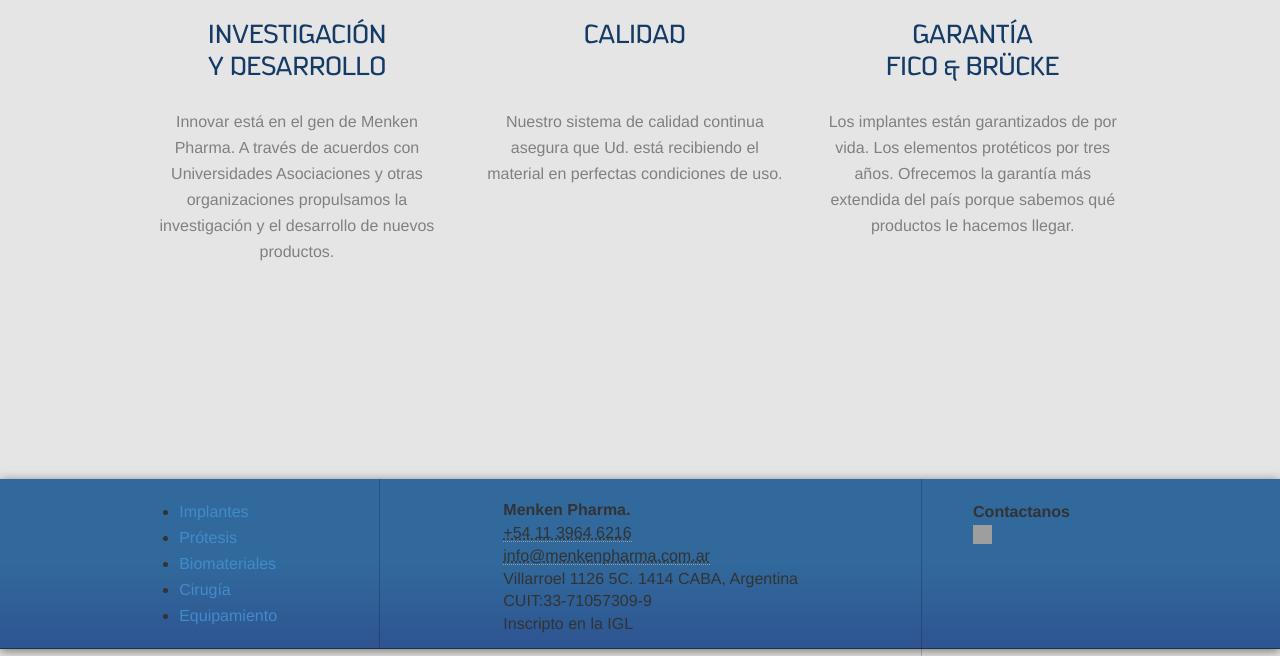
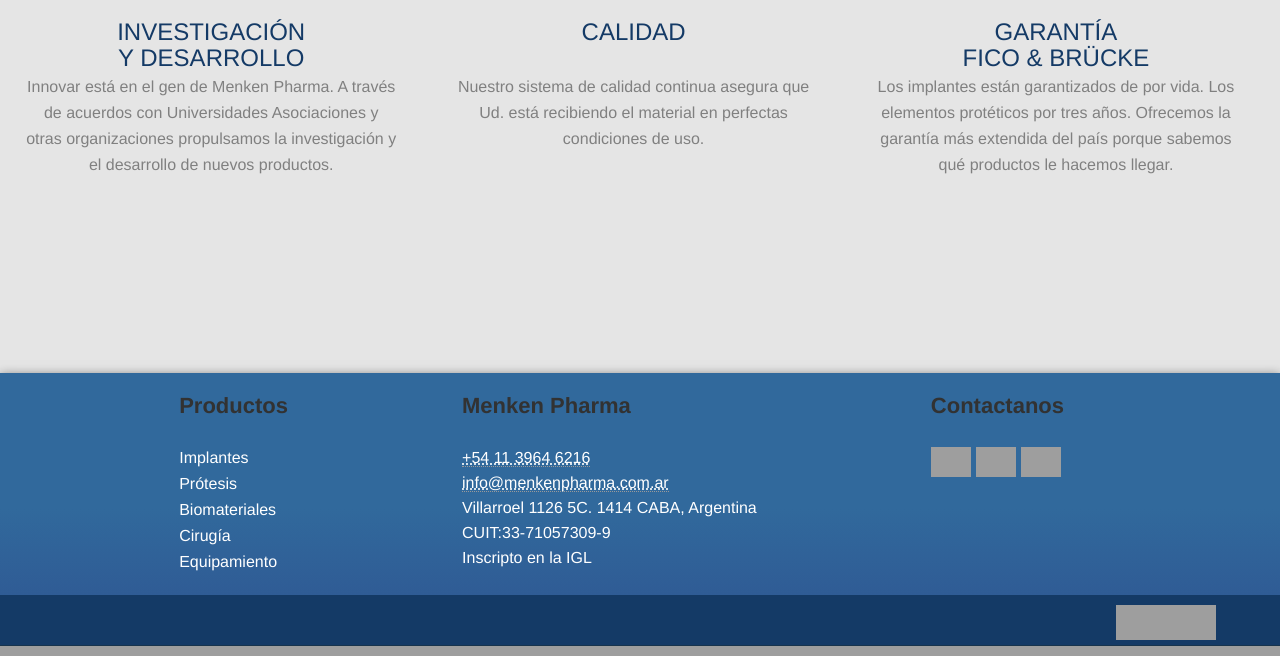
Before and after one commit to debydeb/menkenph, a CodeIgniter app: page /index.php/home/Index in a window 1280 px wide. Shown: the part 1272-1928 px from the top of the page. Run offline with CodeIgniter, Linux system fonts and the light colour scheme; some libraries are stand-ins or nearby versions; grey boxes are pictures that could not be loaded.

Commit message:
mejoras en el footer, la tipografia en general, correccion de la superposicion del menu. Correccion de un acento en la home

```diff
--- a/application/views/footer_view.php
+++ b/application/views/footer_view.php
@@ -1,6 +1,7 @@
 	<footer>
 		<div id="footerContent">
 			<ul>
+				<li class="footertitle">Productos</li><br>
 				<li><a href="<?php echo base_url() . 'product/0/impdent'?>">Implantes</a></li>
 				<li><a href="<?php echo base_url() . 'product/0/prote'?>">Pr&oacute;tesis</a></li>
 				<li><a href="<?php echo base_url() . 'product/0/biomat'?>">Biomateriales</a></li>
@@ -9,20 +10,30 @@
 			</ul>
 
 			<address>
-			  	<strong>Menken Pharma.</strong><br>
+			  	<span class="footertitle">Menken Pharma</span><br><br>
 				<abbr title="Phone">+54 11 3964 6216</abbr><br/>
 				<abbr title="E-Mail">info@menkenpharma.com.ar</abbr><br/>
 				Villarroel 1126 5C. 1414 CABA, Argentina<br/>
-				CUIT:33-71057309-9<br/>
-				Inscripto en la IGL
+				CUIT:33-71057309-9<br/>Inscripto en la IGL
 			</address>
 
 
 			<div>
-				<strong>Contactanos</strong><br/>
-				<a class="bt_fb" href="https://www.facebook.com/menkenpharma" target="_blank" style="outline:0"></a>
+				<span class="footertitle">Contactanos</span><br/><br>
+				<a href="<?php echo base_url() . 'contact'; ?>" style="outline:0;">
+					<div id="mail2"></div>
+				</a>
+				<a href="https://www.facebook.com/menkenpharma" target="_blank" style="outline:0">
+					<div id="face2"></div>
+				</a>
+				<a href="https://maps.google.com/maps?source=embed&q=Villarroel+1126,+Buenos+Aires&ie=UTF8&hl=es&view=map&ftt=9&geocode=FQkj8P0dMTiE_A&split=0&sll=-34.594034,-58.443720&sspn=0.000010,0.000014&hq=&hnear=Villarroel+1126,+Villa+Crespo,+Buenos+Aires,+Argentina&ll=-34.597042,-58.455162&spn=0.027696,0.064287&z=14&iwloc=A&vpsrc=6&oi=map_misc&ct=api_logo" target="_blank" style="outline:0">
+					<div id="map"></div>
+				</a>
 			</div>
 		</div>
+		<a href="http://www.francastudio.com/" target="_blank" id="franca">
+			<div id="francai"></div>
+		</a>
 	</footer>
 </body>
 </html>
--- a/application/views/home_view.php
+++ b/application/views/home_view.php
@@ -11,7 +11,7 @@
 
 				<li style="background-image: url('<?php echo base_url(); ?>img/slider/slide2.jpg');">
 					<div class="info">
-						<h1>Mango de bistur&iacute;</h1>
+						<h1>Mango de bisturi</h1>
 						<p><strong>Detalle: </strong> Mango de bistur&iacute; redondo y angulado</p>
 						<p><strong>Marca: </strong> FICO &amp; Br&uuml;cke</p>
 					</div>
--- a/css/main.css
+++ b/css/main.css
@@ -1,6 +1,7 @@
 /* ==========================================================================
    HTML5 Boilerplate styles - h5bp.com (generated via initializr.com)
    ========================================================================== */
+   /*
 @import url(http://fonts.googleapis.com/css?family=Montserrat);
 
 @font-face {
@@ -16,7 +17,7 @@
     font-weight: bold;
     font-style: normal;
 }
-
+*/
 html,
 button,
 input,
@@ -28,7 +29,7 @@
 body {
     font-size: 20px;
     line-height: 1.4;
-
+	font-family:Helvetica, Arial,sans-serif;
     position: relative;
     background-color: rgba( 0, 0, 0, .1 );
 }
@@ -101,7 +102,7 @@
     	text-indent:-9999px;
     	width:118px;
     	background: url("../img/logo_menken_pharma_m.png");
-    	margin:0px;
+    	margin:5px 0px 0px;
     }
 
 	.title a:hover,
@@ -230,7 +231,7 @@
     box-shadow: 0 2px 10px rgba(0, 0, 0, .5);
 
     position: relative;
-    height: 170px;
+    height: 273px;
     width: 100%;
     bottom: 0;
 }
@@ -240,24 +241,37 @@
         margin: 0 auto;
         padding: 0;
     }
+.footertitle{
+	font-weight:bold;
+	font-size:22px;
+	color:rgb(50,50,50);
 
-        #footerContent address {
+	}
+    #footerContent address {
             float: left;
-            padding: 20px 12% 20px;
-            border-right: 1px solid rgba(0, 0, 0, .2);
+            padding: 20px 12% 5px;
             height: 100%;
-            margin: 0;
+            line-height:25px;
+			color:#fff;
         }
+
+			.bt{
+				width:35px;
+				height:35px;
+				margin:0px 5px;
+				}
 
         #footerContent ul {
             float: left;
-            padding: 20px 10% 20px 5%;
+            padding: 20px 5% 5px 5%;
+            list-style:none;
+            height: 100%;
 
-            height: 100%;
-            border-right: 1px solid rgba(0, 0, 0, .2);
             margin: 0;
         }
-
+		#footerContent ul li a{
+			color:#fff;
+		}
         #footerContent ul li a:hover {
             text-decoration: underline;
         }
@@ -265,10 +279,45 @@
         #footerContent div {
             float: left;
             margin: 0;
-            padding: 20px 5% 20px 5%;
+            padding: 20px 5% 5px 5%;
         }
+		#map{
+		background:url('../img/bt_map.png') no-repeat;
+		}
+		#face2{
+		background:url('../img/bt_fb_m2.png') no-repeat;
+		}
+		#mail2{
+		background:url('../img/bt_mail2.png') no-repeat;
+		}
+		#map, #face2, #mail2{
+		width:45px;
+		height:45px;
+		background-size:88%;
+		}
 
 
+
+	#franca{
+		float: left;
+		width:100%;
+		height:50px;
+		line-height:50px;
+		text-align:right;
+		color:#ccc;
+		padding-right:16%;
+		background:#143a66;/*143a66   2c6b9e*/
+
+	}
+	#francai{
+		position:absolute;
+		right:5%;
+		bottom:5px;
+		height:35px;
+		width:100px;
+		background:url('../img/franca.png')no-repeat;
+		background-size:100%;
+	}
 
 
 
@@ -562,11 +611,11 @@
     .banner {
         position: relative;
         width: 100%;
-
         box-shadow: 1px 1px 1px rgba( 0, 0, 0, .1 );
+		margin-top:-5%;
     }
         .banner ul {
-            padding: 0;
+            padding: 0 0;
             margin: 0;
         }
         .banner li {
@@ -577,14 +626,14 @@
 
         .banner .info {
             /*Box Model*/
-            margin: 5% auto;
+            margin: 5%;
             padding-left: 50px;
             width: 1024px;
 
         }
 
             .banner .info h1 {
-                font-family: 'Kautiva', sans-serif;
+               /* font-family: 'Kautiva', sans-serif;*/
                 font-weight: bold;
                 font-size: 2.5em;
                 color: #6BC1E7;
@@ -642,31 +691,48 @@
         /*box model*/
         width: 1024px;
         overflow: hidden;
-        margin: 80px auto;
+        margin: 0px auto;
+
     }
 
         .content-grid {
             width: 29%;
-            height: 400px;
+            height: 230px;
             margin: 0 2%;
             float: left;
-
             text-align: center;
         }
 
             .content-grid h1 {
-                height: 80px;
+                height: 55px;
                 text-transform: uppercase;
-
-                font-family: 'Kautiva', sans-serif;
+                margin-bottom:0px;
+               /* font-family: 'Kautiva', sans-serif;*/
                 font-weight: normal;
-                font-size: 1.8em;
+                font-size: 1.5em;
                 color: #143A66;
             }
 
             .content-grid p {
                 color: grey;
+				margin:0;
             }
+
+	@media only screen and (min-width:1024px){
+		#content{
+			width:100%;
+			overflow:hidden;
+			margin: 80px auto;
+		}
+	 .container{
+		width:100%;
+		padding:5% 0;
+		height:100%;
+		}
+	}
+
+
+
 
     /* ---------------------------*\
         $PRODUCTS
@@ -695,7 +761,7 @@
 
     #contact {
         width: 1024px;
-        margin: 30px auto;
+        margin: 50px auto;
         min-height: 700px;
     }
 
@@ -707,17 +773,9 @@
         #contactInfo {
             width: 50%;
             float: left;
-            padding: 0;
         }
 
-        #contactInfo h1 {
-            margin: 0;
-            margin-bottom: 20px;
-        }
-
-            #contactInfo p {
-                width: 90%;
-            }
+            #contactInfo p { width: 90%; }
 
 
 
```
Also changed, not shown: css/pg-grid.css (line endings or trailing spaces).
